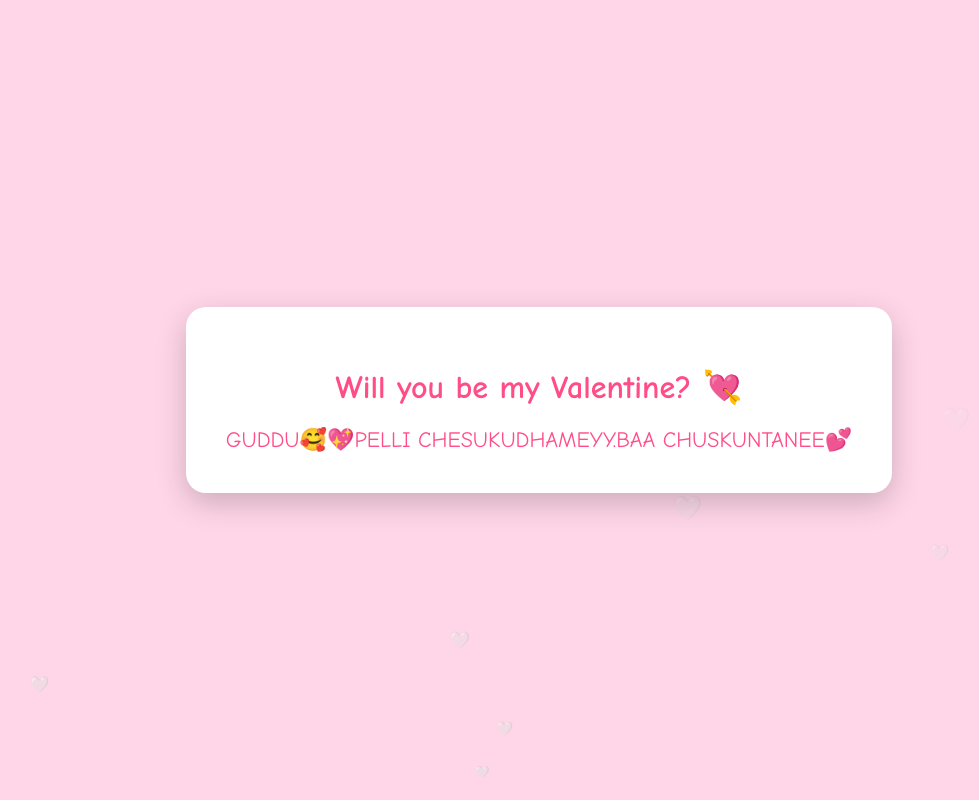
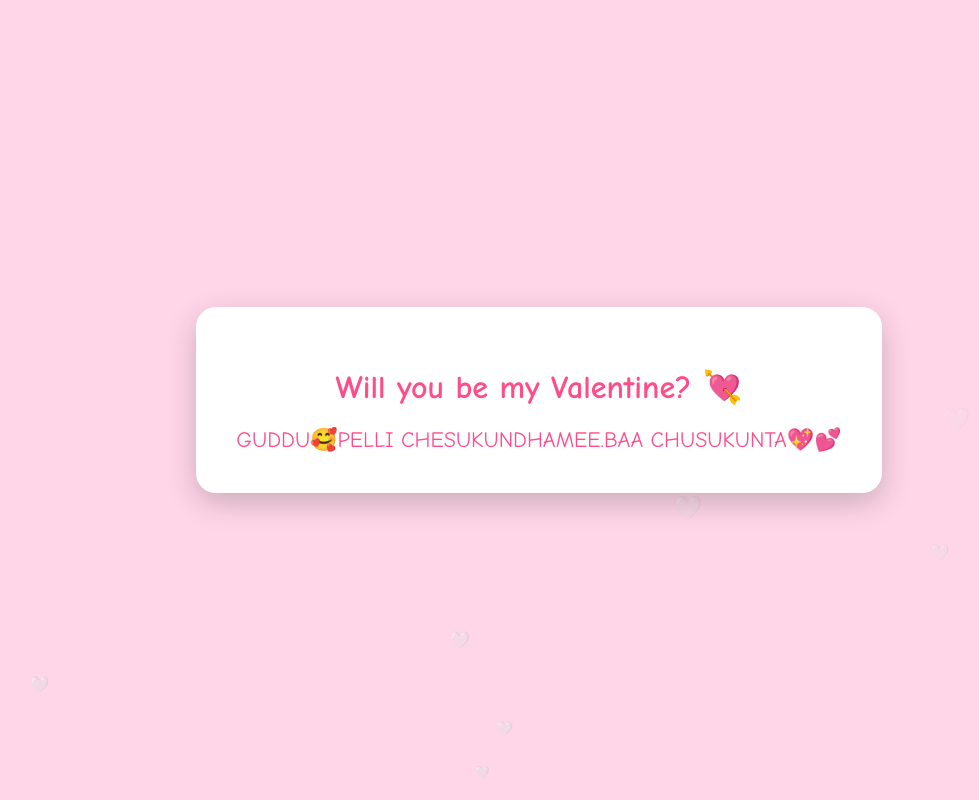
Before and after one commit to badalvisharadh-ctrl/valentine, a plain HTML site: page index.html in a window 1280 px wide. Both pictures are taken after a click on the button "Yes 😍". Shown: the top 800 px of the page, without its empty margins (101-1080 px from the left). Drawn offline with Linux system fonts and the light colour scheme.

Commit message:
Update index.html

```diff
--- a/index.html
+++ b/index.html
@@ -115,7 +115,7 @@
     }
 
     yesBtn.addEventListener("click", () => {
-        message.innerHTML = "GUDDU🥰💖PELLI CHESUKUDHAMEYY.BAA CHUSKUNTANEE💕";
+        message.innerHTML = "GUDDU🥰PELLI CHESUKUNDHAMEE.BAA CHUSUKUNTA💖💕";
         noBtn.style.display = "none";
         yesBtn.style.display = "none";
     });
```
